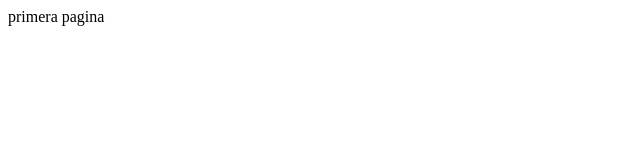
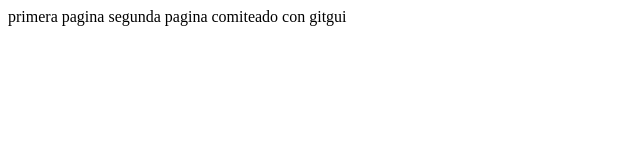
Before and after one commit to jferrante1975/gitCurso, a plain HTML site: page index.html in a window 1280 px wide. Shown: the whole page, without its empty margins (0-640 px from the left). Drawn offline with Linux system fonts and the light colour scheme.

Commit message:
modificado con GITGUI

```diff
--- a/index.html
+++ b/index.html
@@ -1,3 +1,5 @@
 <html>
     primera pagina
+    segunda pagina
+    comiteado con gitgui
 </html>
```
